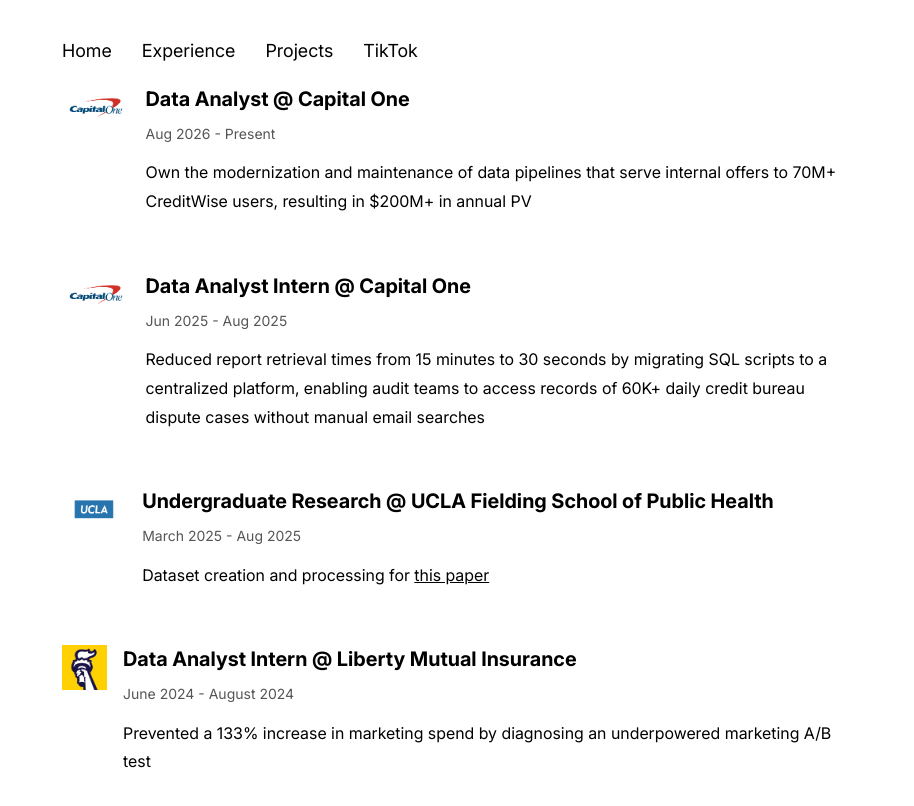
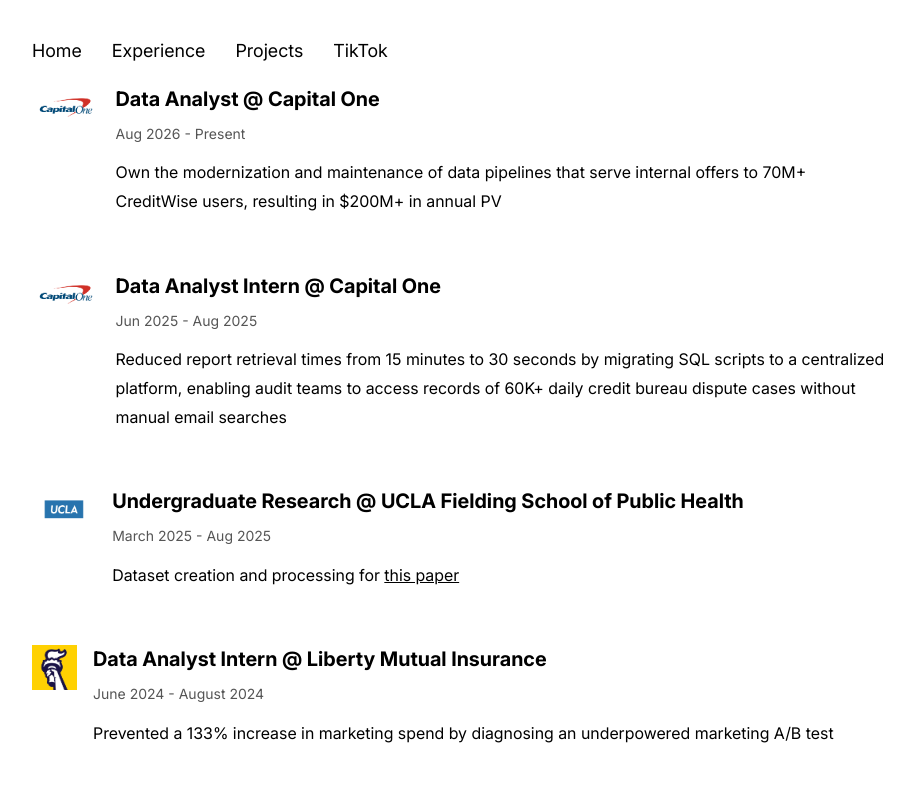
Before and after one commit to kevoinno/kevoinno.github.io, an Astro site: page /experience in a window 1280 px wide. Shown: the whole page, without its empty margins (178-1092 px from the left). Built offline with nearby package versions, Linux system fonts and the light colour scheme; Astro itself is replaced by a stand-in of ours.

Commit message:
Widen page content and avoid one-word last lines on Experience
- Raise the site's max content width from 800px to 860px so experience
  descriptions use longer lines (the Liberty Mutual line now fits on one line)
- Add text-wrap: pretty to experience details so a wrapped sentence never ends
  with a single word on its last line

Co-Authored-By: Claude Opus 5.5 <noreply@anthropic.com>

```diff
--- a/src/layouts/Layout.astro
+++ b/src/layouts/Layout.astro
@@ -21,7 +21,7 @@ import '../styles/global.css';
 	body {
 		margin: 0;
 		padding: 20px;
-		max-width: 800px;
+		max-width: 860px;
 		margin: 0 auto;
 		background-color: white;
 	}
--- a/src/pages/experience.astro
+++ b/src/pages/experience.astro
@@ -67,6 +67,8 @@ import Layout from '../layouts/Layout.astro';
 
 	.experience-details {
 		flex: 1;
+		/* Avoid leaving a single word alone on the last line of a wrapped sentence */
+		text-wrap: pretty;
 	}
 
 	.experience-details h2 {
```
